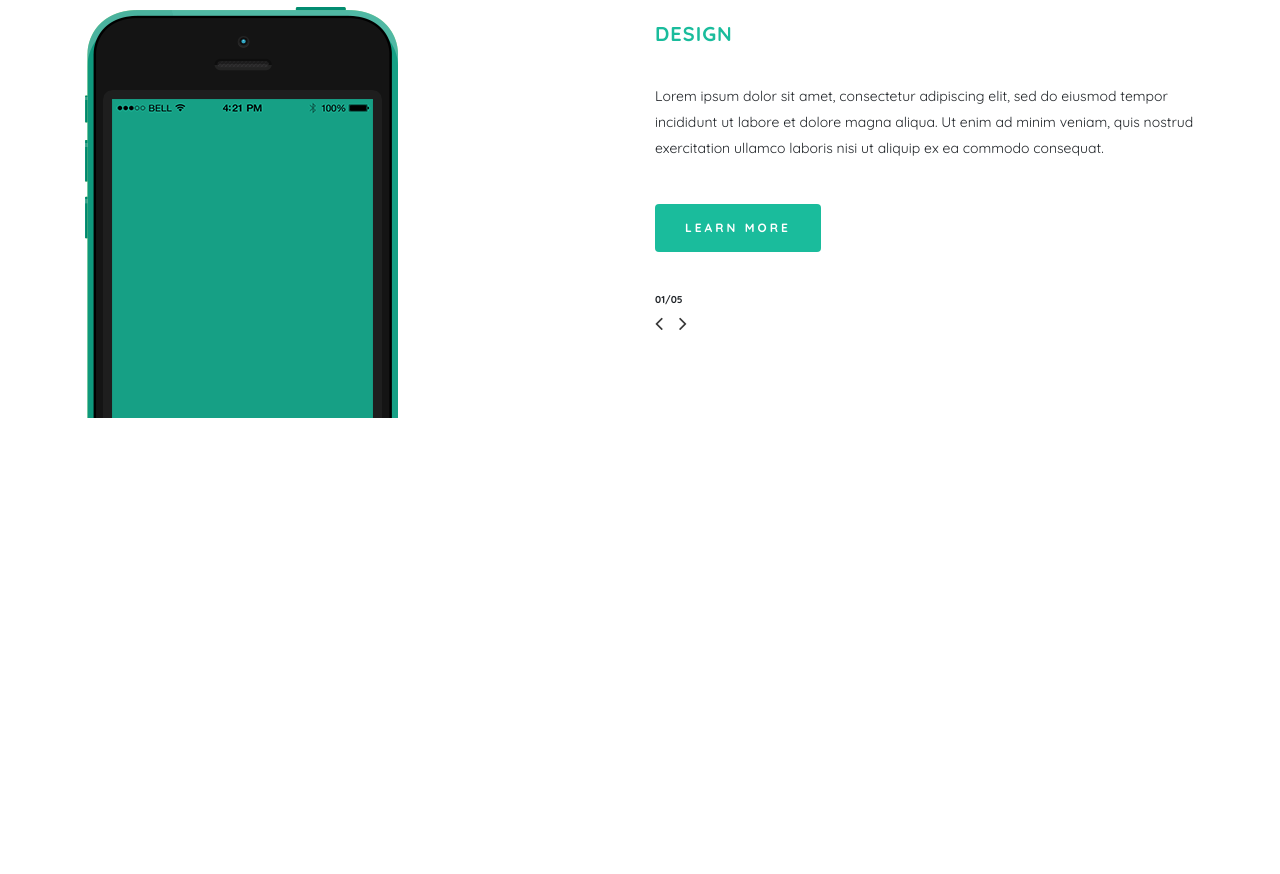
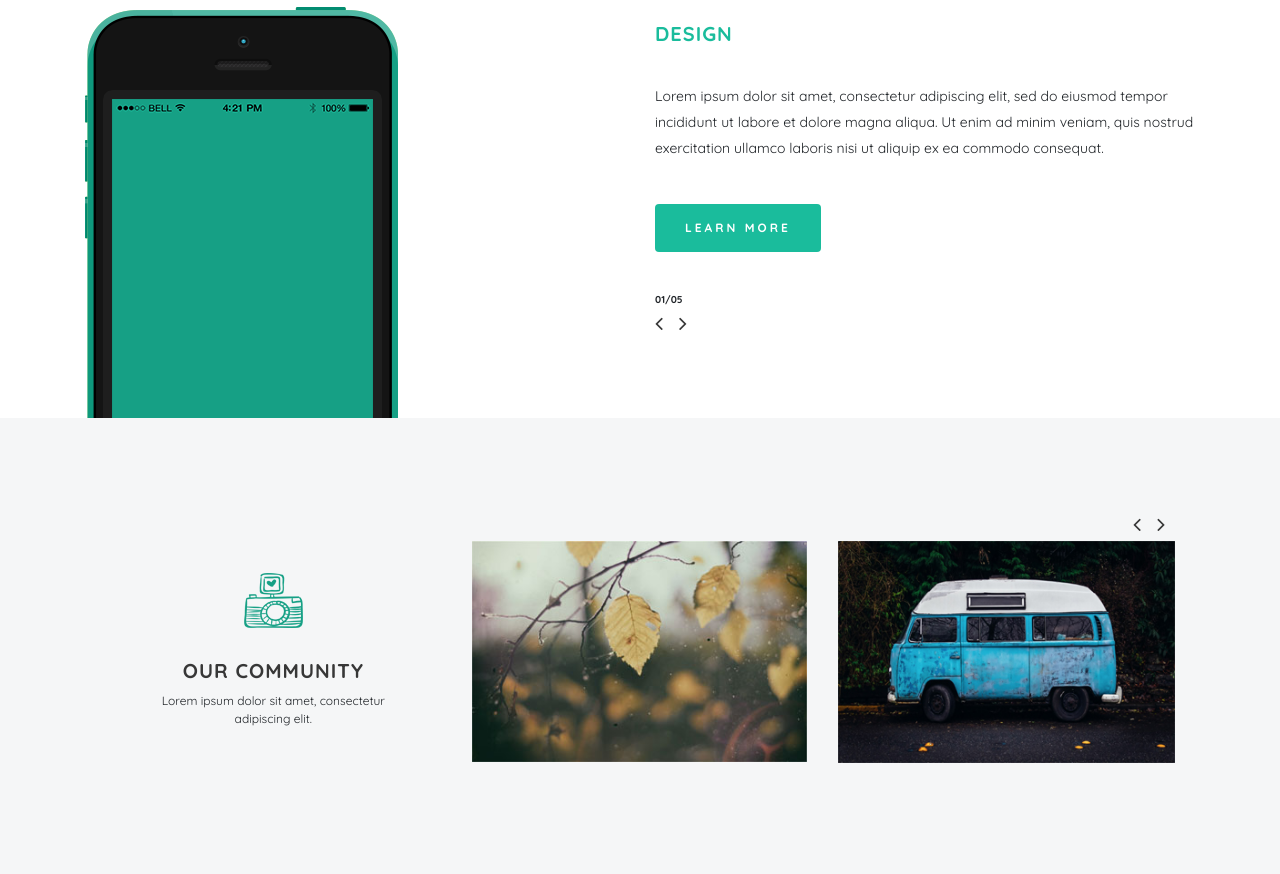
Before and after one commit to ika-codes/psd-to-web-project-02, a website: page index.html in a window 1280 px wide. Shown: the part 1380-2254 px from the top of the page. Before the commit the page ends 1798 px from the top, so only its background shows below. Drawn offline with nearby package versions, Linux system fonts and the light colour scheme.

Commit message:
Add Community section with slider

```diff
--- a/index.html
+++ b/index.html
@@ -120,6 +120,53 @@
 				</div>
 			</div>
 		</section>
+		<section class="community">
+			<div class="container">
+				<div class="row">
+					<div class="col-md-4">
+						<img class="logo-green" src="img/logo-green.png" alt="Logo">
+						<h3>Our community</h3>
+						<p>Lorem ipsum dolor sit amet, consectetur adipiscing elit.</p>
+					</div>
+						<div class="col-md-8 community-slider">
+							<div>
+								<a class="prev" href="#communityControls" role="button" data-slide="prev">
+									<i id="design-left" class="fa fa-angle-left"></i>
+									<span class="sr-only">Previous</span>
+								</a>
+								<a class="next" href="#communityControls" role="button" data-slide="next">
+									<i id="design-right" class="fa fa-angle-right"></i>
+									<span class="sr-only">Next</span>
+								</a>
+							</div>
+							<div id="communityControls" class="carousel slide" data-ride="false" data-interval="false">
+							<div class="carousel-inner">
+								<div class="carousel-item active" data-number="01">
+									<div class="row">
+										<div class="col-md-6 col-xs-12 community-slide">
+											<img class="d-block w-100" src="img/slider-img-1.jpg" alt="First hue">
+										</div>
+										<div class="col-md-6 col-xs-12">
+											<img class="d-block w-100" src="img/slider-img-2.jpg" alt="First hue">
+										</div>
+									</div>
+								</div>
+								<div class="carousel-item" data-number="02">
+									<div class="row">
+										<div class="col-md-6 col-xs-12 community-slide">
+											<img class="d-block w-100" src="img/slider-img-3.jpg" alt="First hue">
+										</div>
+										<div class="col-md-6 col-xs-12">
+											<img class="d-block w-100" src="img/slider-img-4.jpg" alt="First hue">
+										</div>
+									</div>
+								</div>
+							</div>
+						</div>
+					</div>
+				</div>
+			</div>
+		</section>
 
 		<!-- Optional JavaScript -->
 		<!-- jQuery first, then Popper.js, then Bootstrap JS -->
--- a/sass/style.scss
+++ b/sass/style.scss
@@ -166,6 +166,42 @@ p {
 		}
 }
 
+.community {
+	width: 100%;
+	background-color: $bg-light;
+	padding: 90px;
+	text-align: center;
+	.logo-green {
+		padding: 65px 0 30px 0;
+	}
+	h3 {
+		color: $text-dark;
+	}
+	p {
+		font-size: 12px;
+		padding: 0 40px 40px;
+		line-height: 18px;
+	}
+	.community-slide {
+		padding-right: 16px;
+	}
+}
+
+.community-slider {
+	font-size: 10px;
+	font-weight: 700;
+	transition: .5s;
+	text-align: right;
+	a {
+		font-size: 22px;
+		margin-right: 10px;
+		color: $text-dark;
+		text-decoration: none;
+		&:hover {
+			color: $secondary;
+		}
+	}
+}
 
 @media(min-width: 768px) and (max-width: 992px) {
 	li.nav-logo {
@@ -193,7 +229,8 @@ p {
 		}
 	}
 
-	.promo-block-design {
+	.community-slide {
+		padding-bottom: 20px;
+	}
 
-	}
 }
```
Also changed, not shown: css/style.css, css/style.prefixed.css, img/slider-img-3.jpg (added), img/slider-img-4.jpg (added).
